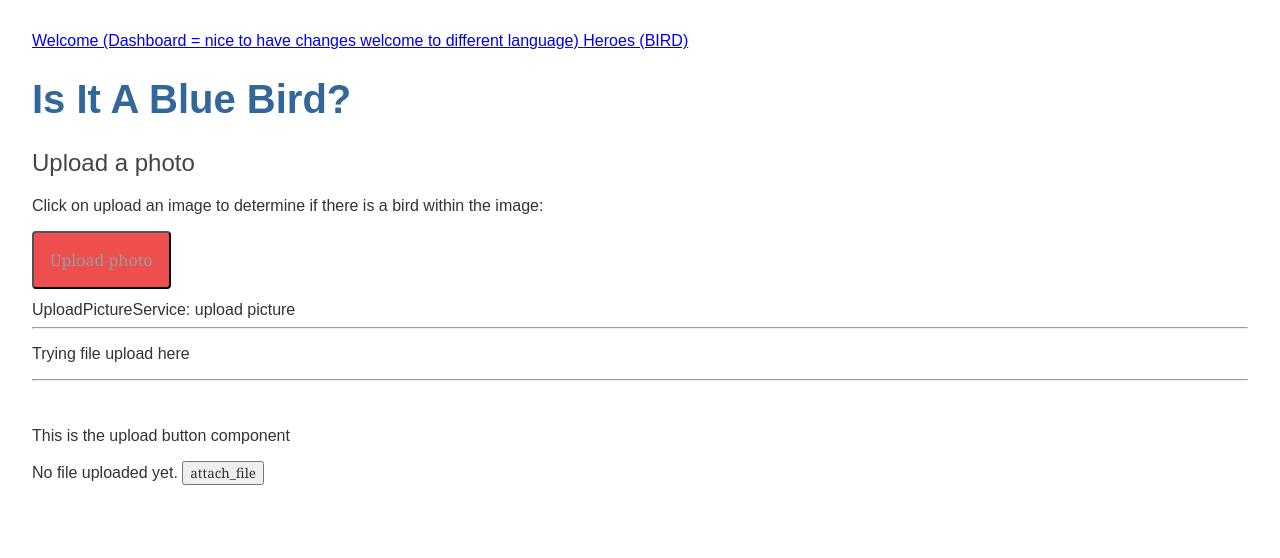
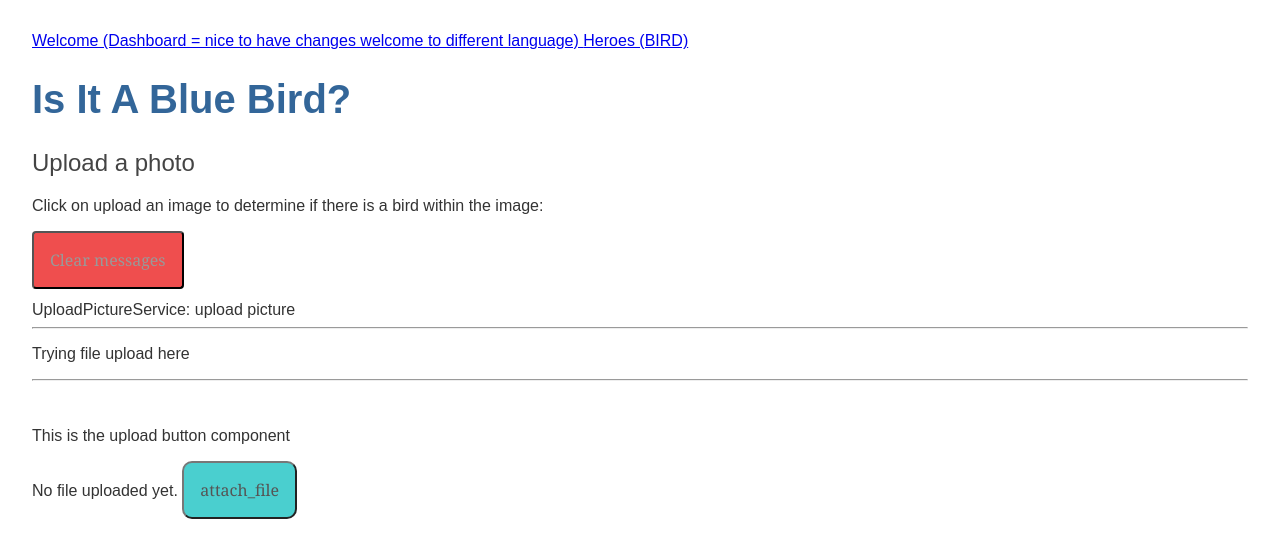
Before and after one commit to arigo7/Is-it-a-blue-bird, an Angular app: page /dashboard in a window 1280 px wide. Shown: the top 558 px of the page. Built offline with nearby package versions, Linux system fonts and the light colour scheme.

Commit message:
scss test style

```diff
--- a/src/app/messages/messages.component.html
+++ b/src/app/messages/messages.component.html
@@ -1,6 +1,6 @@
 <div>
   <button class="clear"
-  (click)="messageService.clear()">Upload photo</button>
+  (click)="messageService.clear()">Clear messages</button>
   <div *ngFor='let message of messageService.messages'>
     {{ message }}
   </div>
--- a/src/app/messages/messages.component.ts
+++ b/src/app/messages/messages.component.ts
@@ -1,6 +1,7 @@
 // MessagesComponent should display all messages, including the message sent by the HeroService when it fetches heroes
 
 import { Component, OnInit } from '@angular/core';
+
 // 1st import MessageService
 import { MessageService } from '../message.service';
 
--- a/src/app/upload-button/upload-button.component.html
+++ b/src/app/upload-button/upload-button.component.html
@@ -1,15 +1,22 @@
 <!-- html input of type file allows user to open browser file selection dialog and select one or more files-->
 
 <!-- with this input box, file can be selected from file system  -->
-<!-- need script  can be sent to backend so it can be sent to backend -->
+<!-- need script so it can be sent to backend -->
 <!-- When the change event gets triggered, the file is not automatically uploaded to the backend by the browser -->
+
+<!-- plain input (type file) is impossible to style properly so we end up doing is hiding it from the user, and then building  alternative file upload UI that uses the file input behind the scenes. -->
+
+<!-- On top - plain file input used to open file upload dialog and handle change eventn (hidden from user [scss file]) -->
 <input type="file" class="file-input"
 (change)="onFileSelected($event)" #fileUpload>
 
+<!-- file-upload container div - contains actual UI that user will see on the screen. -->
 <div class="file-upload">
+<!-- || = Or operator - so it returns file name or 'no file uploaded yet' -->
+{{ fileName || "No file uploaded yet." }}
 
-{{fileName || "No file uploaded yet."}}
-
+<!-- built with Angular materials on tutorial, I stiled it wit scss file-->
+<!-- upload teal button  and file input are linked - when user clicks button, click handler triggers file input via fileUpload.click(). -->
 <button mat-mini-fab color="primary" class="upload-btn"
 (click)="fileUpload.click()">
  <!-- <mat-icon>attach_file</mat-icon> -->
--- a/src/app/upload-button/upload-button.component.scss
+++ b/src/app/upload-button/upload-button.component.scss
@@ -2,3 +2,17 @@
 .file-input {
   display: none;
 }
+
+.upload-btn {
+  color: #555;
+  background-color: hsl(180, 58%, 55%);
+  margin-bottom: 12px;
+  padding: 1rem;
+  border-radius: 10px;
+  border-color: #777;
+  font-size: 1rem;
+}
+.upload-btn:hover {
+  color: rgb(158, 154, 154);
+  background-color: #f8c844;
+}
```
Also changed, not shown: src/app/upload-button/upload-button.component.ts (+7 -2 lines).
